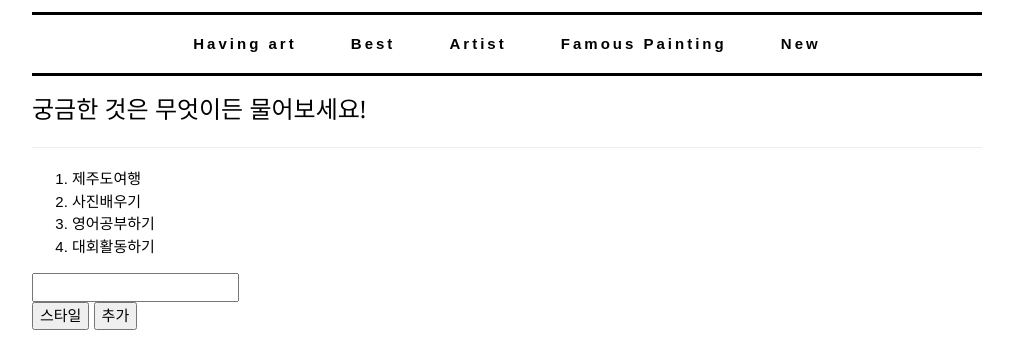
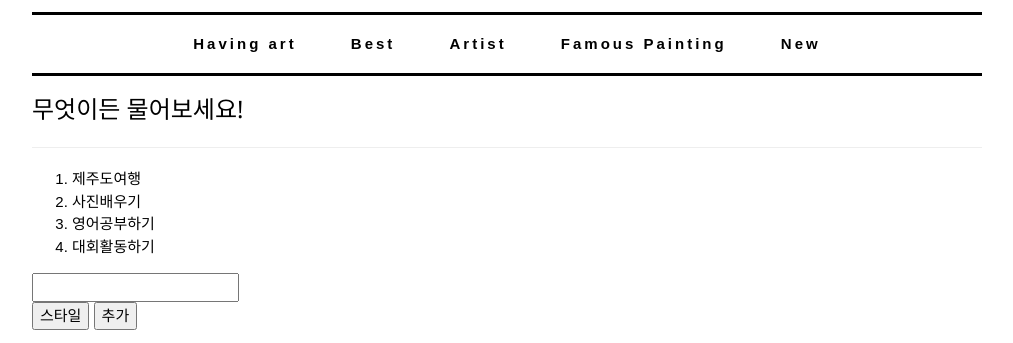
Before and after one commit to LSeoyoung/midterm, a plain HTML site: page Q&A.html in a window 1280 px wide. Shown: the part 132-475 px from the top of the page, without its empty margins (133-1146 px from the left). Drawn offline with Linux system fonts and the light colour scheme.

Commit message:
Update Q&A.html

```diff
--- a/Q&A.html
+++ b/Q&A.html
@@ -82,7 +82,7 @@
 </nav>
 
 <section>
-    <h3>궁금한 것은 무엇이든 물어보세요!</h3>
+    <h3>무엇이든 물어보세요!</h3>
     <hr>
     <ol id="ol1">
         <li>제주도여행</li>
```
